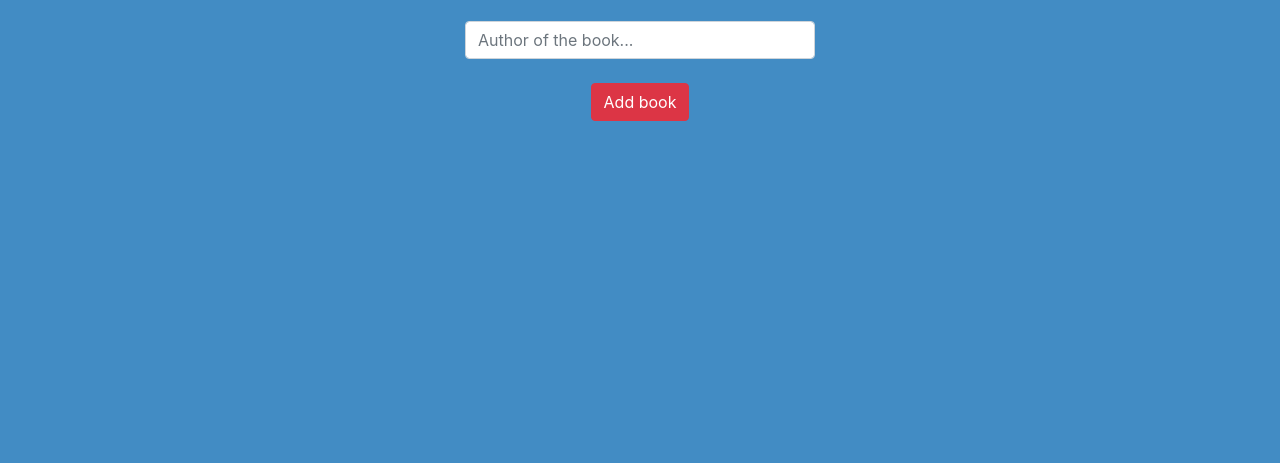
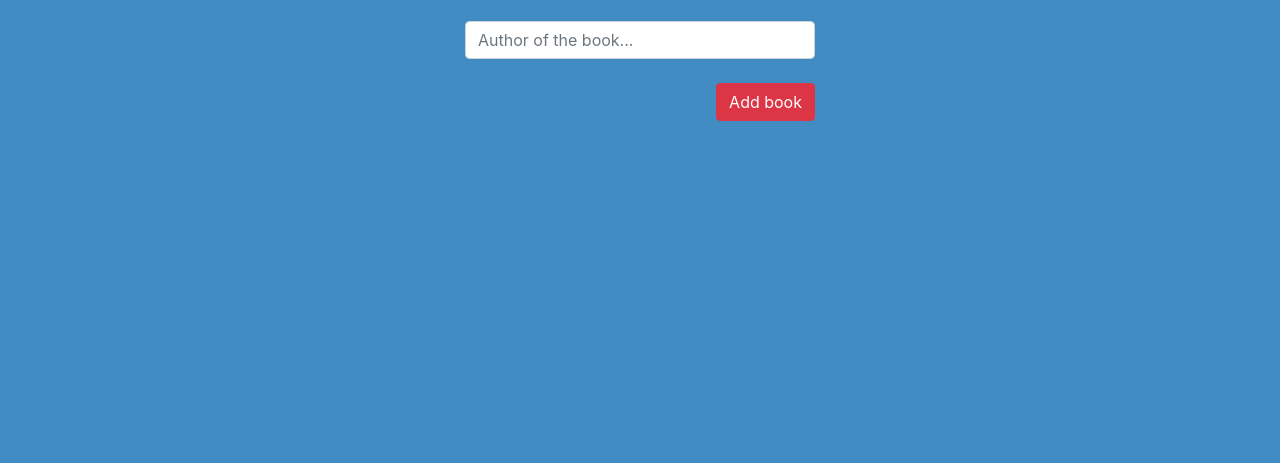
Before and after one commit to Obote/Awesome-books, a plain HTML site: page index.html in a window 1280 px wide. Shown: the part 337-800 px from the top of the page. Drawn offline with nearby package versions, Linux system fonts and the light colour scheme.

Commit message:
add alignment

```diff
--- a/style/style.css
+++ b/style/style.css
@@ -7,3 +7,8 @@ body {
 	text-align: center;
   align-items: center;
 }
+
+.btn-add {
+  display: flex;
+  float: right;
+}
```
